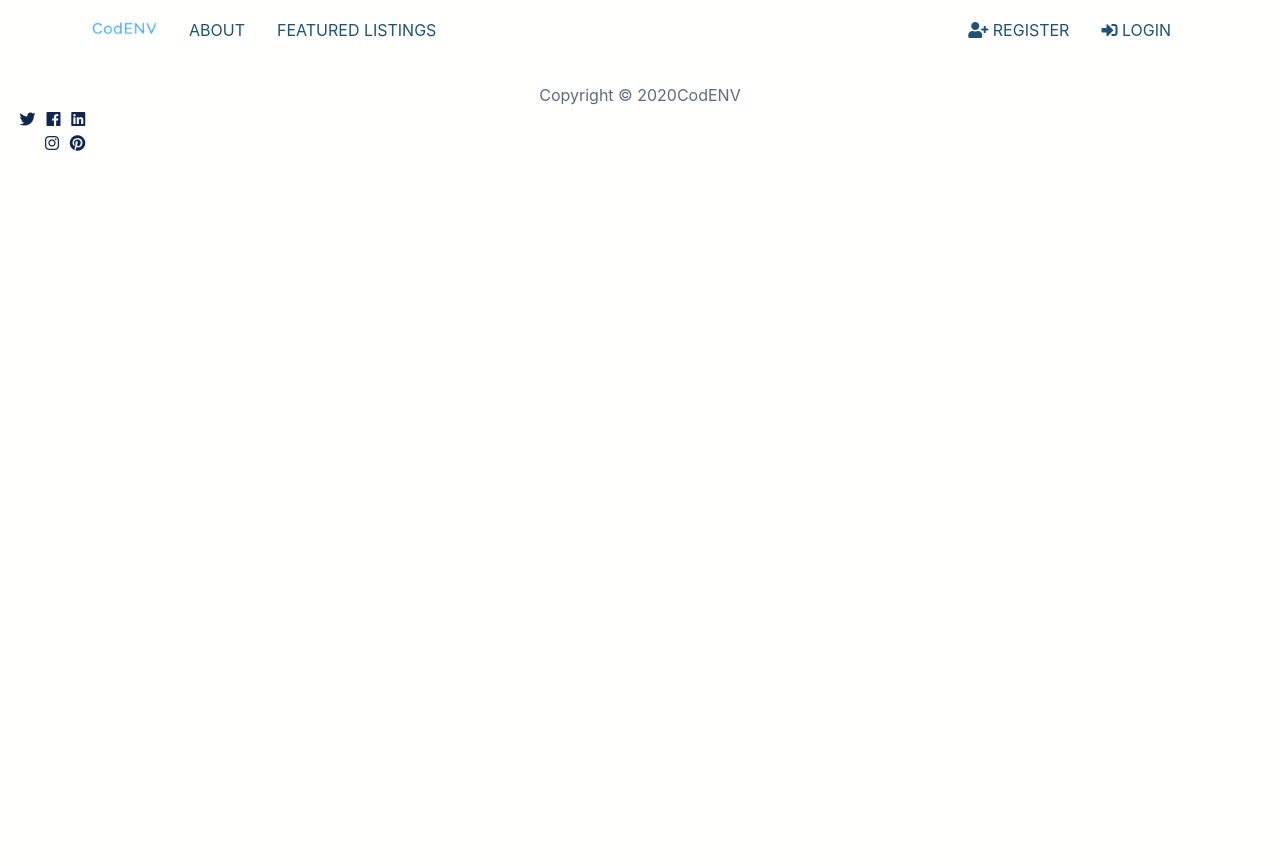
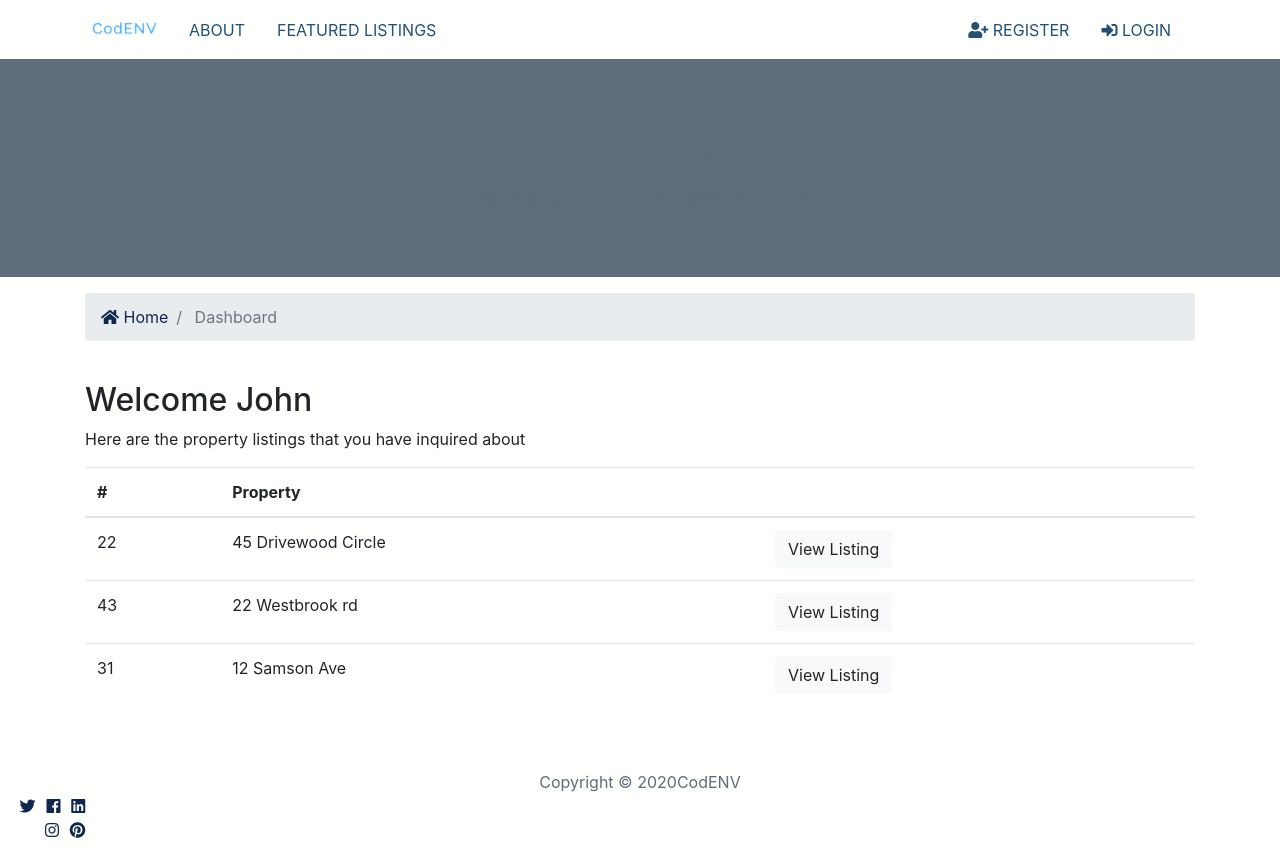
Before and after one commit to Carlscc/codecay, a Django app: template templates/accounts/dashboard.html in a window 1280 px wide. Before the commit the page ends 151 px from the top, so only its background shows below. Run offline with Django 3.2, Linux system fonts and the light colour scheme; the template is opened without the code that fills it, so the values that code supplies are empty; some libraries are stand-ins or nearby versions.

Commit message:
logout, navbar auth links, fix messaging

```diff
--- a/accounts/views.py
+++ b/accounts/views.py
@@ -55,7 +55,10 @@ def login(request):
         return render(request, 'accounts/login.html')
 
 def logout(request):
-    return redirect('index')
+   if request.method == 'POST':
+       auth.logout(request)
+       messages.success(request, 'You are now logged out')
+       return redirect('index')
 
 def dashboard(request):
     return render(request, 'accounts/dashboard.html')
--- a/templates/accounts/dashboard.html
+++ b/templates/accounts/dashboard.html
@@ -1,2 +1,77 @@
 {% extends 'base.html' %}
-<h1>Dashboard</h1>
+
+{% block content %}
+ <section id="showcase-inner" class="py-5 text-white">
+    <div class="container">
+      <div class="row text-center">
+        <div class="col-md-12">
+          <h1 class="display-4">User Dashboard</h1>
+          <p class="lead">Manage your BT Real Estate account</p>
+        </div>
+      </div>
+    </div>
+  </section>
+
+  <!-- Breadcrumb -->
+  <section id="bc" class="mt-3">
+    <div class="container">
+      <nav aria-label="breadcrumb">
+        <ol class="breadcrumb">
+          <li class="breadcrumb-item">
+            <a href="{% url 'index' %}">
+              <i class="fas fa-home"></i> Home</a>
+          </li>
+          <li class="breadcrumb-item active"> Dashboard</li>
+        </ol>
+      </nav>
+    </div>
+  </section>
+
+  <!-- Alerts -->
+  {% include 'partials/_alerts.html' %}
+
+  <section id="dashboard" class="py-4">
+    <div class="container">
+      <div class="row">
+        <div class="col-md-12">
+          <h2>Welcome John</h2>
+          <p>Here are the property listings that you have inquired about</p>
+          <table class="table">
+            <thead>
+              <tr>
+                <th scope="col">#</th>
+                <th scope="col">Property</th>
+                <th></th>
+              </tr>
+            </thead>
+            <tbody>
+              <tr>
+                <td>22</td>
+                <td>45 Drivewood Circle</td>
+                <td>
+                  <a class="btn btn-light" href="#">View Listing</a>
+                </td>
+              </tr>
+              <tr>
+                <td>43</td>
+                <td>22 Westbrook rd</td>
+                <td>
+                  <a class="btn btn-light" href="#">View Listing</a>
+                </td>
+              </tr>
+              <tr>
+                <td>31</td>
+                <td>12 Samson Ave</td>
+                <td>
+                  <a class="btn btn-light" href="#">View Listing</a>
+                </td>
+              </tr>
+            </tbody>
+          </table>
+        </div>
+      </div>
+    </div>
+  </section>
+
+
+{% endblock %}
--- a/templates/pages/index.html
+++ b/templates/pages/index.html
@@ -63,6 +63,10 @@
       </div>
     </div>
   </section>
+  <br>
+
+  <!-- Alerts -->
+  {% include 'partials/_alerts.html' %}
 
   <!-- Listings -->
   <section id="listings" class="py-5">
--- a/templates/partials/_navbar.html
+++ b/templates/partials/_navbar.html
@@ -40,6 +40,27 @@
         </ul>
 
         <ul class="navbar-nav ml-auto">
+        {% if user.is_authenticated %}
+          <li
+           {% if 'dashboard' in request.path %}
+            class="nav-item active mr-3"
+            {% else %}
+            class="nav-item mr-3"
+            {% endif %}
+          >
+            <a class="nav-link" href="{% url 'dashboard' %}">
+            Welcome {{ user.username }} (Dashboard)</a>
+          </li>
+          <li class="nav-item mr-3">
+          <a href="javascript:{document.getElementById('log-out').submit()}" class="nav-link">
+          <i class="fas fa-sign-out-alt"></i> Log Out</a>
+          <form action="{% url 'logout' %}" method="POST" id="log-out">
+          {% csrf_token %}
+          <input type="hidden">
+          </form>
+          </li>
+
+        {% else %}
           <li
            {% if 'register' in request.path %}
             class="nav-item active mr-3"
@@ -62,6 +83,7 @@
 
               Login</a>
           </li>
+          {% endif %}
         </ul>
       </div>
     </div>
```
